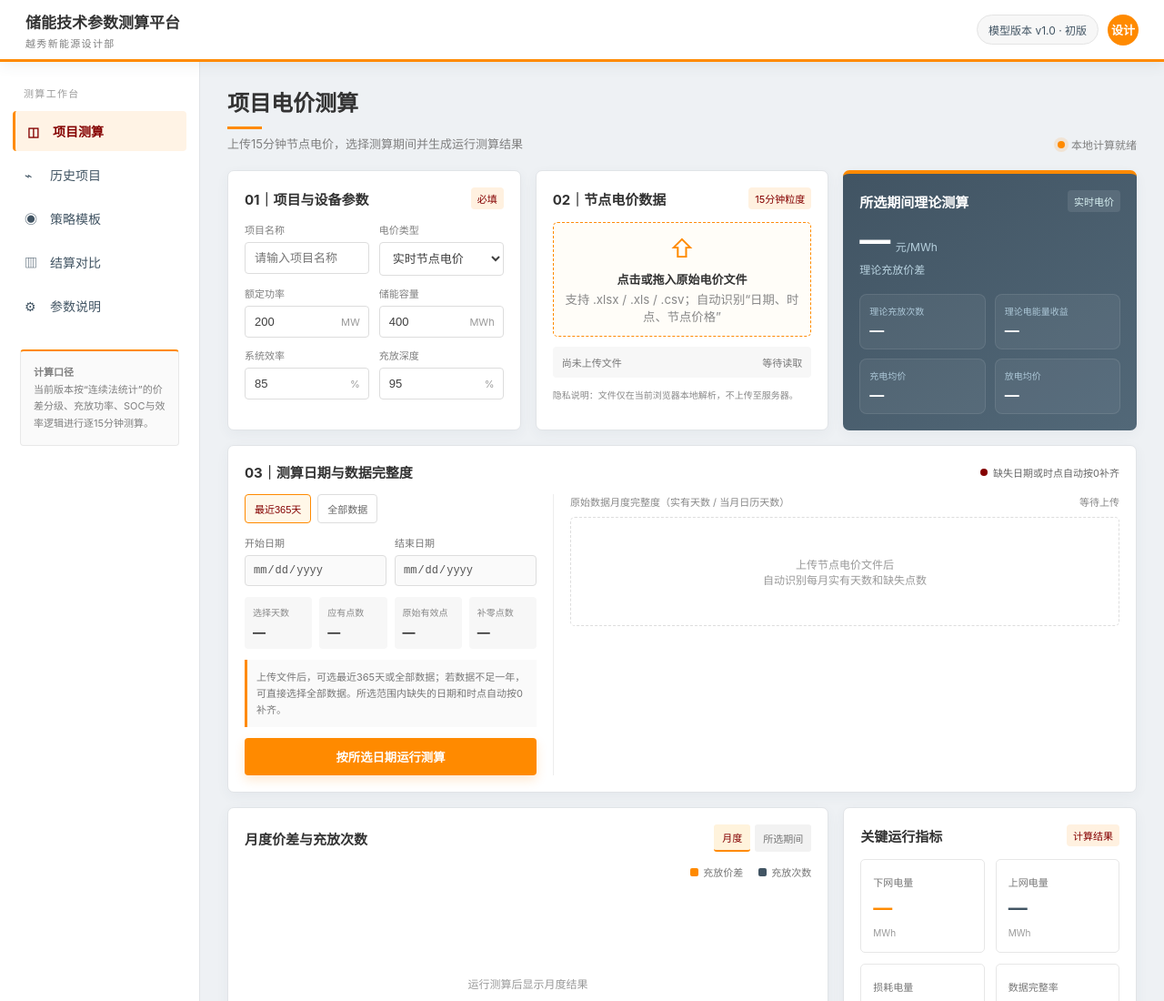
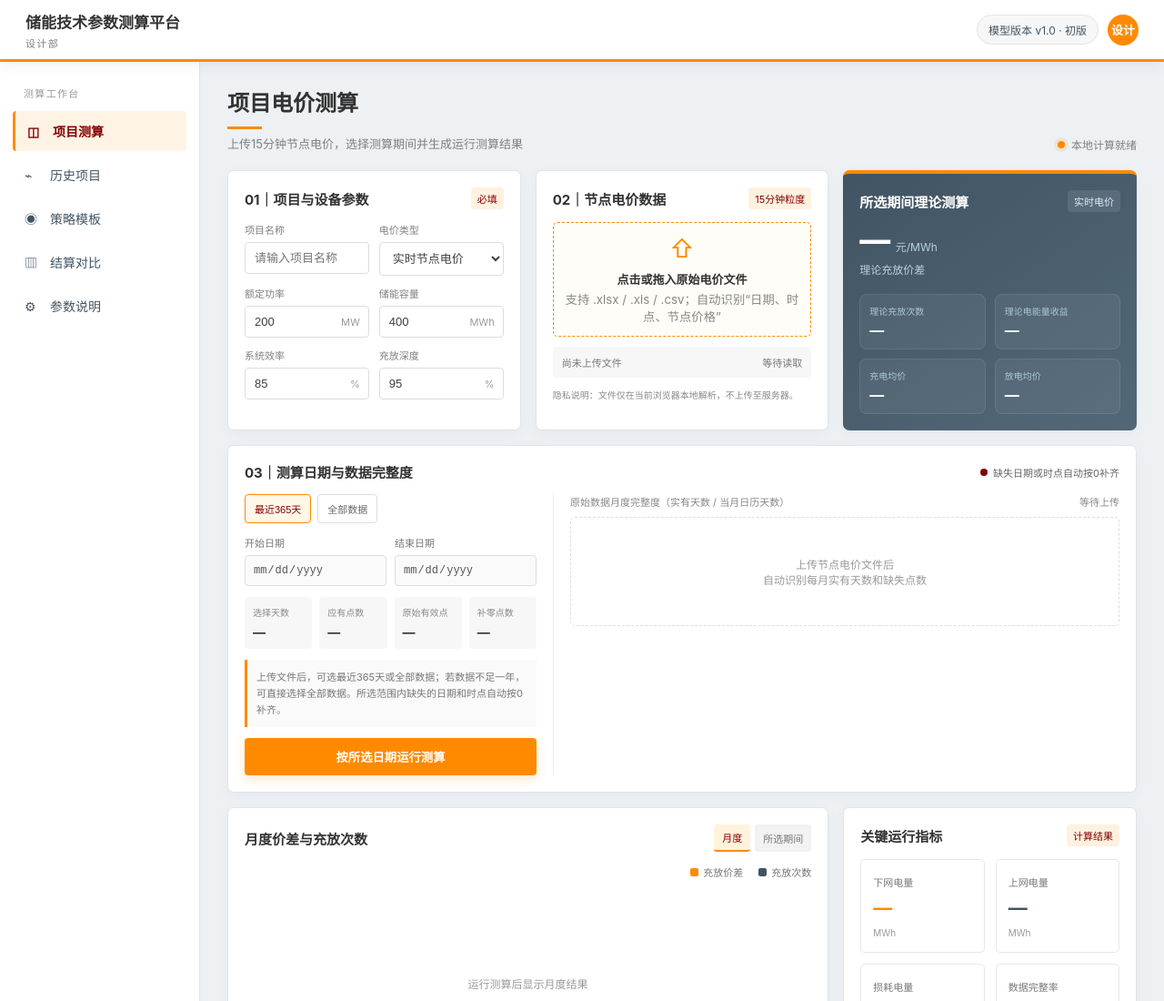
Before and after one commit to Curtismyang/yuexiu-datastorage-platform, a plain HTML site: page index.html in a window 1280 px wide. Shown: the top 1100 px of the page at 91% size. Drawn offline with Linux system fonts and the light colour scheme.

Commit message:
Simplify department branding and sidebar

```diff
--- a/index.html
+++ b/index.html
@@ -3,7 +3,7 @@
 <head>
   <meta charset="UTF-8" />
   <meta name="viewport" content="width=device-width, initial-scale=1.0" />
-  <title>储能技术参数测算平台｜越秀新能源设计部</title>
+  <title>储能技术参数测算平台｜设计部</title>
   <style>
     :root{--navy:#415463;--navy2:#526878;--cyan:#ff8a00;--green:#ff8a00;--bg:#eef1f4;--line:#e1e4e7;--text:#333333;--muted:#7f7f7f;--orange:#ff8a00;--red:#840000}
     *{box-sizing:border-box}body{margin:0;font-family:-apple-system,BlinkMacSystemFont,"Segoe UI","PingFang SC","Microsoft YaHei",Arial,sans-serif;background:var(--bg);color:var(--text)}
@@ -24,9 +24,9 @@
 </head>
 <body>
 <div class="app">
-  <header class="topbar"><div class="brand"><div><h1>储能技术参数测算平台</h1><p>越秀新能源设计部</p></div></div><div class="top-actions"><div class="chip">模型版本 v1.0 · 初版</div><div class="avatar">设计</div></div></header>
+  <header class="topbar"><div class="brand"><div><h1>储能技术参数测算平台</h1><p>设计部</p></div></div><div class="top-actions"><div class="chip">模型版本 v1.0 · 初版</div><div class="avatar">设计</div></div></header>
   <div class="layout">
-    <aside><div class="nav-title">测算工作台</div><div class="nav"><button class="active"><span>◫</span> 项目测算</button><button><span>⌁</span> 历史项目</button><button><span>◉</span> 策略模板</button><button><span>▥</span> 结算对比</button><button><span>⚙</span> 参数说明</button></div><div class="side-note"><b>计算口径</b><br>当前版本按“连续法统计”的价差分级、充放功率、SOC与效率逻辑进行逐15分钟测算。</div></aside>
+    <aside><div class="nav-title">测算工作台</div><div class="nav"><button class="active"><span>◫</span> 项目测算</button><button><span>⌁</span> 历史项目</button><button><span>◉</span> 策略模板</button><button><span>▥</span> 结算对比</button><button><span>⚙</span> 参数说明</button></div></aside>
     <main>
       <div class="page-head"><div><h2>项目电价测算</h2><p>上传15分钟节点电价，选择测算期间并生成运行测算结果</p></div><div class="status"><i class="dot"></i>本地计算就绪</div></div>
       <div class="grid">
```
